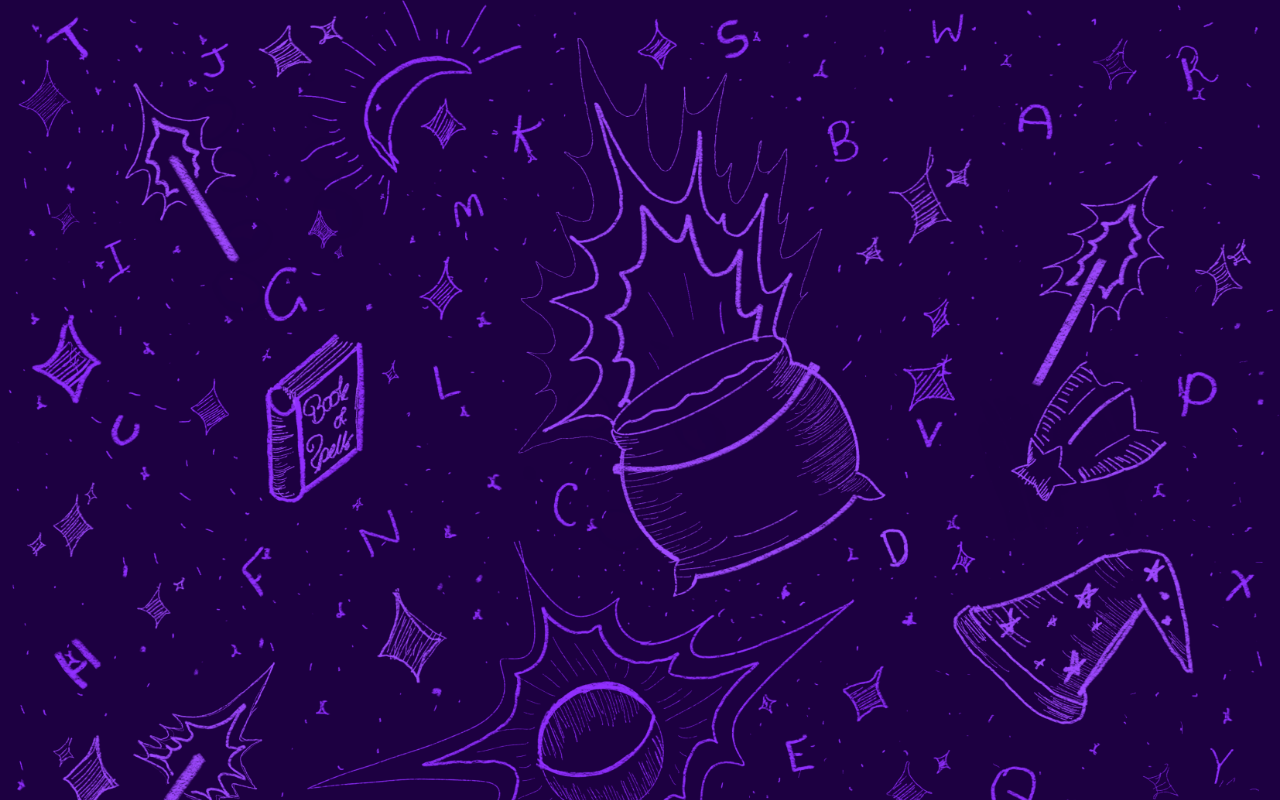
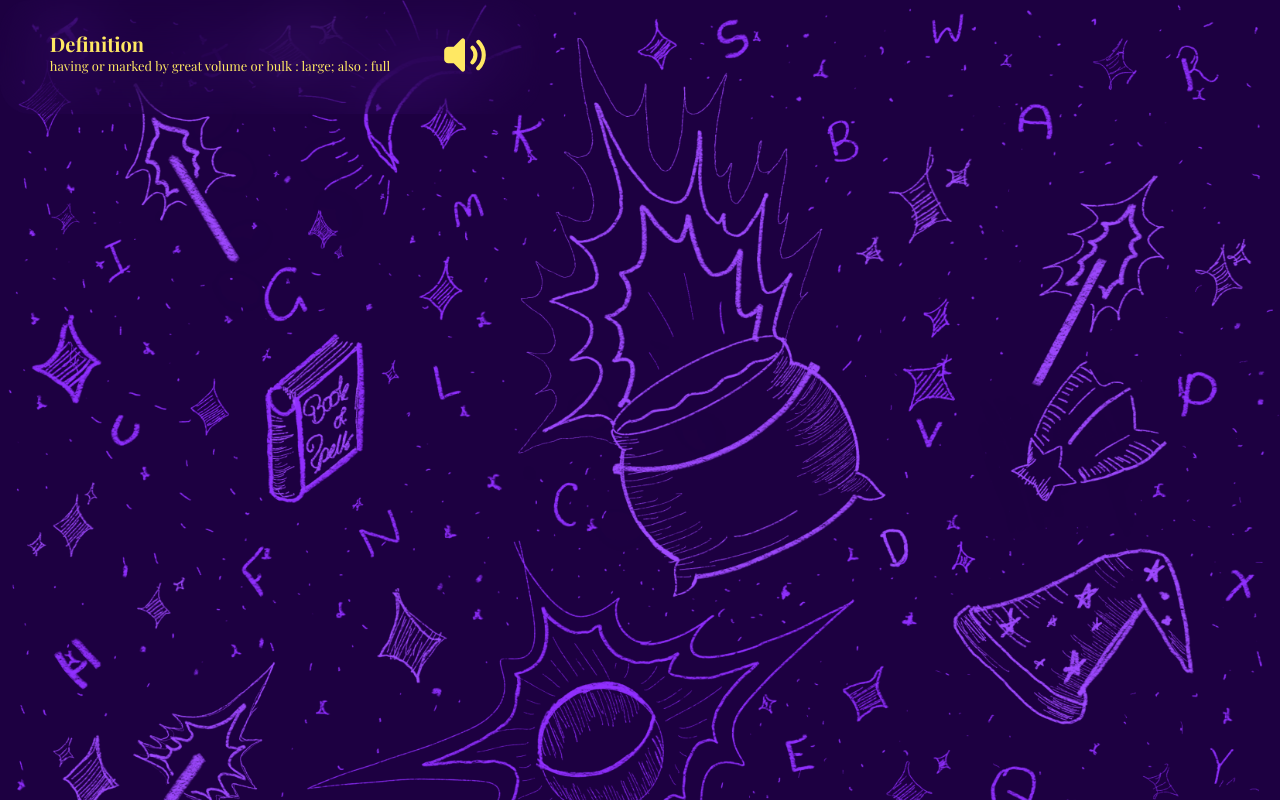
Before and after one commit to Spellbound2023/Spellbound, a Next.js app: page /classic in a window 1280 px wide. Built offline with nearby package versions, Linux system fonts and the light colour scheme.

Commit message:
Implement basic word information component with harcoded values

```diff
--- a/app/classic/GameBox.jsx
+++ b/app/classic/GameBox.jsx
@@ -1,12 +1,13 @@
-import React from 'react';
-import WordInfo from './WordInfo';
+import React from "react";
+import WordInfo from "./WordInfo";
+import styles from "../../styles/classic/GameBox.module.css";
 
 const GameBox = () => {
-    return (
-        <div>
-            <WordInfo/>
-        </div>
-    );
+  return (
+      <div className={styles.mainContainer}>
+        <WordInfo definition="having or marked by great volume or bulk : large; also : full" />
+      </div>
+  );
 };
 
 export default GameBox;
--- a/app/classic/WordInfo.jsx
+++ b/app/classic/WordInfo.jsx
@@ -1,13 +1,33 @@
-import React from 'react';
-import styles from '../../styles/classic/WordInfo.module.css'
+"use client";
 
-const WordInfo = () => {
-    return (
-        <div className={styles.container}>
-            {/* <h6 className={styles.heading}>Definition</h6>
-            <p className={styles.definition}>A medical term describing inflammation of the vascular layer of the eye, which includes the iris and ciliary body.</p> */}
-        </div>
-    );
+import React from "react";
+import styles from "../../styles/classic/WordInfo.module.css";
+
+const playAudio = (e) => {
+  e.preventDefault();
+  document.getElementById("pronounciation").play();
+};
+
+const WordInfo = ({ definition }) => {
+  return (
+    <div className={styles.mainContainer}>
+      <div className={styles.defContainer}>
+        <h6 className={styles.heading}>Definition</h6>
+        <p className={styles.definition}>{definition}</p>
+      </div>
+      <div className={styles.audioContainer}>
+        <audio
+          id="pronounciation"
+          src="https://media.merriam-webster.com/audio/prons/en/us/mp3/v/volumi02.mp3"
+        ></audio>
+        <a onClick={playAudio}>
+          <object className={styles.soundIcon} data="/sound_icon.svg">
+            {" "}
+          </object>
+        </a>
+      </div>
+    </div>
+  );
 };
 
 export default WordInfo;
--- /dev/null
+++ b/styles/classic/GameBox.module.css
@@ -0,0 +1,10 @@
+.mainContainer {
+    width: 500px;
+    display: flex;
+    flex-direction: column;
+    justify-content: center;
+    align-items: center;
+    padding: 30px 20px;
+    border-radius: 30px;
+    backdrop-filter: blur(30px);
+}
--- a/styles/classic/WordInfo.module.css
+++ b/styles/classic/WordInfo.module.css
@@ -1,11 +1,31 @@
-.container {
-    background-color: aqua;
+.mainContainer {
+    display: flex;
+    justify-content: center;
+    width: 100%
+}
+
+.defContainer {
+    /* display: flex; */
+    font-family: 'Playfair Display';
+    color: var(--pallet-color-1);
+    width: max-content;
+}
+
+.audioContainer {
+    display: flex;
+    width: max-content;
+    margin-left: 50px;
 }
 
 .heading {
-    background-color: blue;
+    font-size: 20px;
 }
 
 .definition {
-    background-color: brown;
+    font-size: 13px;
+    font-weight: 200;
 }
+
+.soundIcon {
+    width: 50px;
+}
--- a/styles/globals.css
+++ b/styles/globals.css
@@ -5,7 +5,7 @@
 
 @font-face {
     font-family: 'Playfair Display';
-    src: url('../public/fonts/PlayfairDisplay-VariableFont_wght.ttf');
+    src: url('/fonts/PlayfairDisplay-VariableFont_wght.ttf');
 }
 
 * {
@@ -18,6 +18,10 @@ html, body {
 }
 
 body {
-    background-image: url('../public/images/main-background.png');
+    background-image: url('/images/main-background.png');
     background-size: cover;
 }
+
+object {
+    pointer-events: none;
+}
```
Also changed, not shown: public/sound_icon.svg (added).
